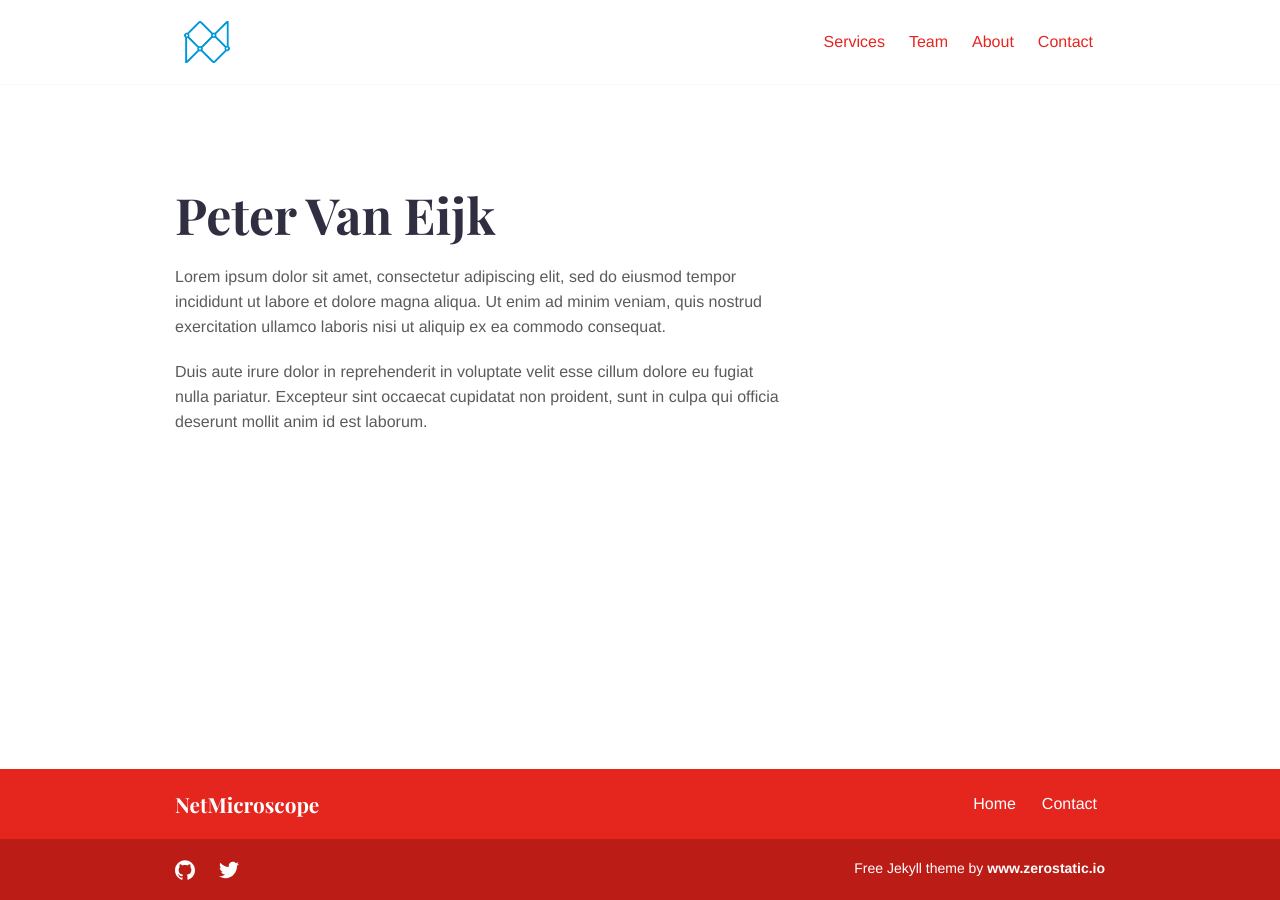
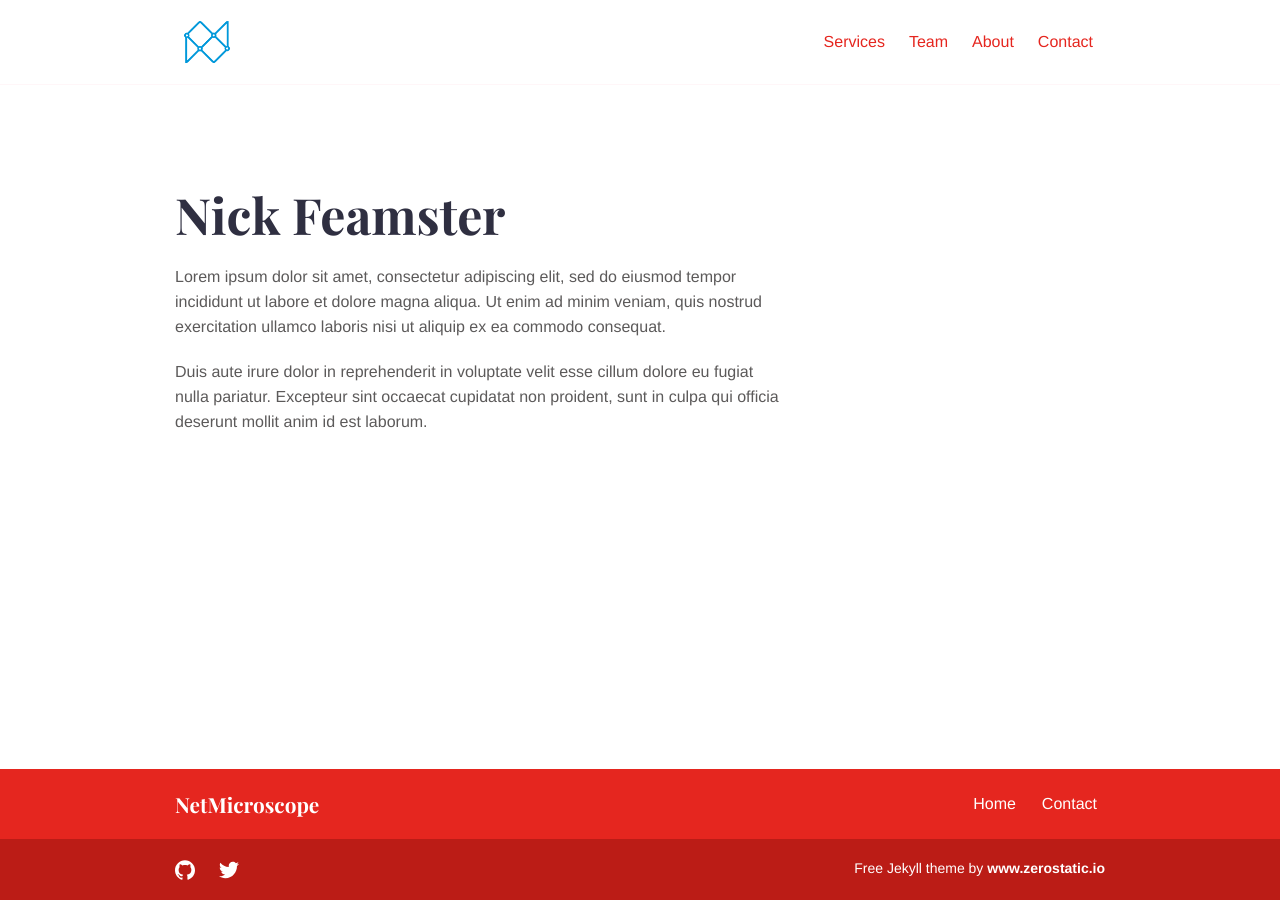
Before and after one commit to netmicroscope/netmicroscope.github.io, a Jekyll site: the page built from _team/nick-feamster.md, in a window 1280 px wide. Built offline with Jekyll 4.4.1, drawn with Linux system fonts in a browser that asks for light colours.

Commit message:
working on team

```diff
--- a/_team/nick-feamster.md
+++ b/_team/nick-feamster.md
@@ -1,5 +1,5 @@
 ---
-title: "Peter Van Eijk"
+title: "Nick Feamster"
 date: 2018-11-19T10:47:58+10:00
 draft: false
 image: "images/team/nick.jpg"
```
Also changed, not shown: images/team/francesco.jpg.
